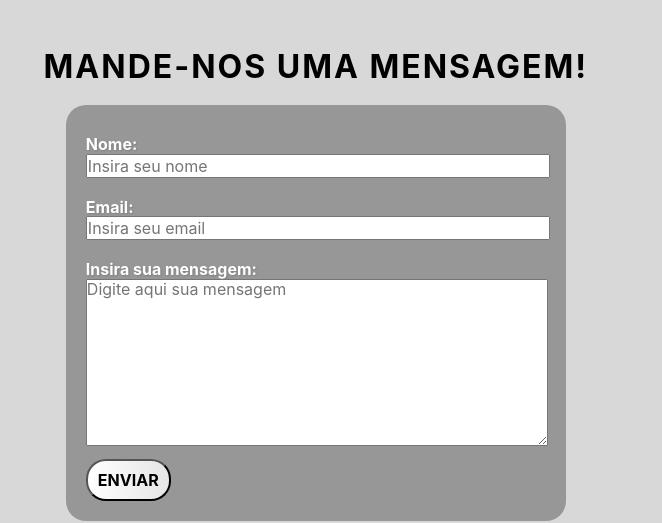
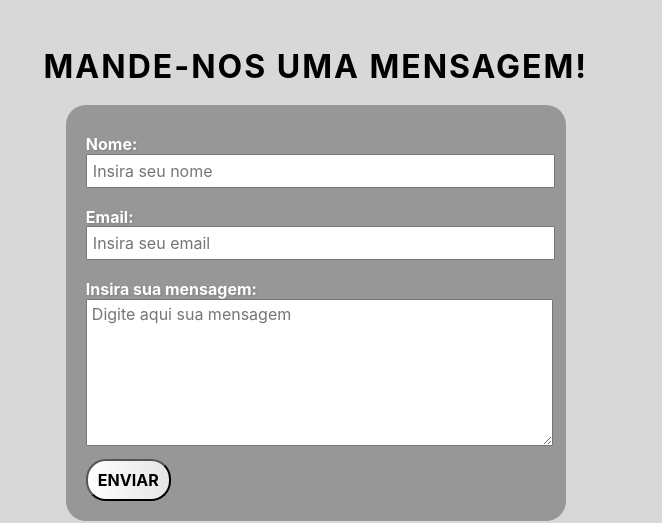
Before and after one commit to marceloWired/Contatec-Contabilidade, a plain HTML site: page index.html in a window 1280 px wide. Shown: the part 1920-2443 px from the top of the page, 618-1280 px from the left. Drawn offline with Linux system fonts and the light colour scheme.

Commit message:
Add files via upload

```diff
--- a/css/estilos.css
+++ b/css/estilos.css
@@ -10,7 +10,8 @@ body,html {
 	width: 100%;
 }
 
-/*  FORMATAÇÃO DA BARRA DE NAVEGAÇÃO */
+/*  FORMATAÇÃO DA BARRA DE NAVEGAÇÃO
+--------------------------------------*/
 header{
 	width: 100%;
 	height: 50px;
@@ -59,8 +60,8 @@ ul {
 	background: #fff url("../imagens/lupa30.jpg") no-repeat center left;
 }
 
-/* FORMATAÇÃO DA IMAGEM PRINCIPAL*/
-
+/* FORMATAÇÃO DA IMAGEM PRINCIPAL
+----------------------------------*/
 #imagem-principal {
 	position: relative;
 	height:720px;
@@ -88,8 +89,8 @@ ul {
 	letter-spacing: 5px;
 }
 
-/* ÁREA DE CONTEUDOS */
-
+/* ÁREA DE CONTEUDOS
+-----------------------*/
 #quem-somos {
 	background-image: url(../imagens/quem-somos.jpg);
 	background-size: cover;
@@ -130,8 +131,8 @@ h2{
 	margin-bottom: 40px;
 }
 
-/* FORMATAÇÃO DOS PERFIS */
-
+/* FORMATAÇÃO DOS PERFIS
+--------------------------*/
 .perfil {
 	box-sizing: border-box;
 	padding: 15px;
@@ -177,8 +178,8 @@ h2{
 	filter: invert(100%);
 }
 
-/*  CONTATO */
-
+/*  CONTATO
+---------------*/
 #contato {
 	background-color: #d8d8d8;
 	padding: 50px 50px 30px 30px;
@@ -200,15 +201,19 @@ h2{
 .form-item input{
 	width: 100%;
 	height: 20px;
+	padding: 5px 0px 5px 5px;
 }
 
 .form-item textarea{
 	width: 100%;
-	height: 165px;
+	height: 135px;
+	padding: 5px 0px 5px 5px;
 }
 
 #formulario form {
 	background-color: rgba(0,0,0,.3);
+	-webkit-border-radius: 20px;
+	-moz-border-radius: 20px;
 	border-radius: 20px;
 	color: white;
 	box-sizing: border-box;
@@ -243,11 +248,31 @@ h2{
 	padding: 10px;
 }
 
-/* RODAPÉ */
-
+/* RODAPÉ
+-------------*/
 #rodape {
 	background-image: radial-gradient(circle,#302f2f, #191919);
 	text-align: center;
 	color: white;
 	padding: 50px 80px;
 }
+
+/*MEDIA QUERIES
+-------------------*/
+@media (max-width: 575.98px) {
+	#barra-navegacao input {
+		display: none;
+	}
+}
+
+@media (min-width: 576px) and (max-width: 767.98px) {
+	#barra-navegacao input {
+		display: none;
+	}
+}
+
+@media (min-width: 768px) and (max-width: 991.98px) {
+	#barra-navegacao input {
+		display: none;
+	}
+}
--- a/index.html
+++ b/index.html
@@ -103,14 +103,20 @@
 			<h2>Mande-nos uma mensagem!</h2>
 			<form>
 				<div class="form-item">
-					Nome: <input type="text" name="nome" placeholder="Insira seu nome"><br>
+					<label>
+						Nome: <input type="text" name="nome" placeholder="Insira seu nome">
+					</label>
 				</div>
 				<div class="form-item">
-					Email: <input type="text" name="email" placeholder="Insira seu email"><br>
+					<label>
+						Email: <input type="text" name="email" placeholder="Insira seu email">
+					</label>
 				</div>
 				<div class="form-item">
-					Insira sua mensagem:<br>
-					<textarea placeholder="Digite aqui sua mensagem"></textarea>
+					<label>
+						Insira sua mensagem:<br>
+						<textarea placeholder="Digite aqui sua mensagem"></textarea>
+					</label>
 				</div>
 				<button class="btn-contato">ENVIAR</button>
 			</form>
@@ -123,5 +129,6 @@
 		&copy; Todos os direitos reservados <br><br>
 		Criado por: <strong>Marcelo dos Santos</strong>
 	</footer>
+	<script type="text/javascript" src="./js/app.js"></script>
 </body>
 </html>
```
